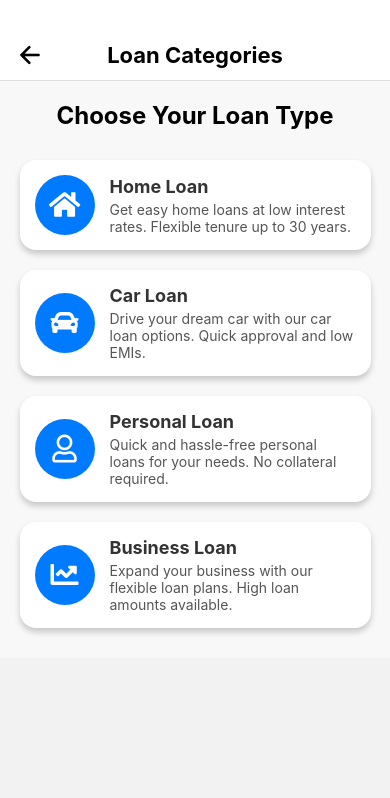
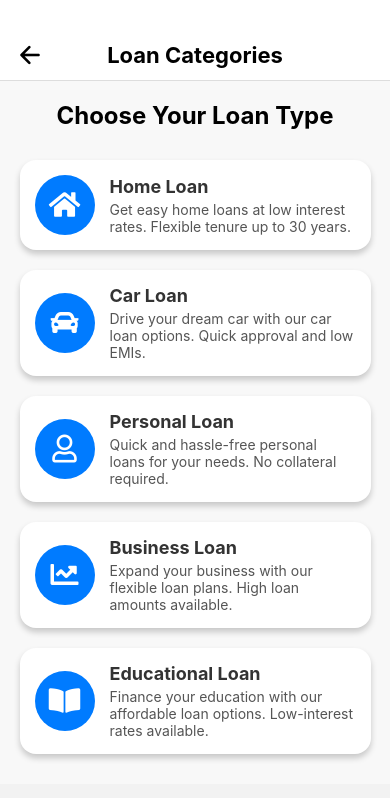
Before and after one commit to pankaj0695/verinova-app, a React Native app: screen /Loan in a window 390 px wide. Shown: the top 798 px of the page. Built offline with nearby package versions, Linux system fonts and the light colour scheme.

Commit message:
added Educational Loan

```diff
--- a/screens/loan/LoanScreen.js
+++ b/screens/loan/LoanScreen.js
@@ -1,5 +1,12 @@
 import React from "react";
-import { View, Text, TouchableOpacity, StyleSheet, ScrollView, Dimensions } from "react-native";
+import {
+  View,
+  Text,
+  TouchableOpacity,
+  StyleSheet,
+  ScrollView,
+  Dimensions,
+} from "react-native";
 import { useNavigation } from "@react-navigation/native";
 import { FontAwesome5, Ionicons } from "@expo/vector-icons";
 
@@ -12,29 +19,41 @@ export default function LoanScreen() {
       id: "1",
       name: "Home Loan",
       icon: "home",
-      description: "Get easy home loans at low interest rates. Flexible tenure up to 30 years.",
+      description:
+        "Get easy home loans at low interest rates. Flexible tenure up to 30 years.",
       color: ["#FF9A8B", "#FF6A88"],
     },
     {
       id: "2",
       name: "Car Loan",
       icon: "car",
-      description: "Drive your dream car with our car loan options. Quick approval and low EMIs.",
+      description:
+        "Drive your dream car with our car loan options. Quick approval and low EMIs.",
       color: ["#42E695", "#3BB2B8"],
     },
     {
       id: "3",
       name: "Personal Loan",
       icon: "user",
-      description: "Quick and hassle-free personal loans for your needs. No collateral required.",
+      description:
+        "Quick and hassle-free personal loans for your needs. No collateral required.",
       color: ["#FAD961", "#F76B1C"],
     },
     {
       id: "4",
       name: "Business Loan",
       icon: "chart-line",
-      description: "Expand your business with our flexible loan plans. High loan amounts available.",
+      description:
+        "Expand your business with our flexible loan plans. High loan amounts available.",
       color: ["#A18CD1", "#FBC2EB"],
+    },
+    {
+      id: "5",
+      name: "Educational Loan",
+      icon: "book-open",
+      description:
+        "Finance your education with our affordable loan options. Low-interest rates available.",
+      color: ["#6DD5FA", "#FFFFFF"],
     },
   ];
 
@@ -42,7 +61,10 @@ export default function LoanScreen() {
     <ScrollView contentContainerStyle={styles.scrollContainer}>
       {/* Header */}
       <View style={styles.topBar}>
-        <TouchableOpacity onPress={() => navigation.goBack()} style={styles.backButton}>
+        <TouchableOpacity
+          onPress={() => navigation.goBack()}
+          style={styles.backButton}
+        >
           <Ionicons name="arrow-back" size={28} color="black" />
         </TouchableOpacity>
         <Text style={styles.topBarTitle}>Loan Categories</Text>
@@ -57,7 +79,9 @@ export default function LoanScreen() {
           <TouchableOpacity
             key={category.id}
             style={[styles.loanBox, { width: screenWidth * 0.9 }]}
-            onPress={() => navigation.navigate("LoanCategory", { category: category.name })}
+            onPress={() =>
+              navigation.navigate("LoanCategory", { category: category.name })
+            }
           >
             <View style={styles.iconContainer}>
               <FontAwesome5 name={category.icon} size={28} color="white" />
```
